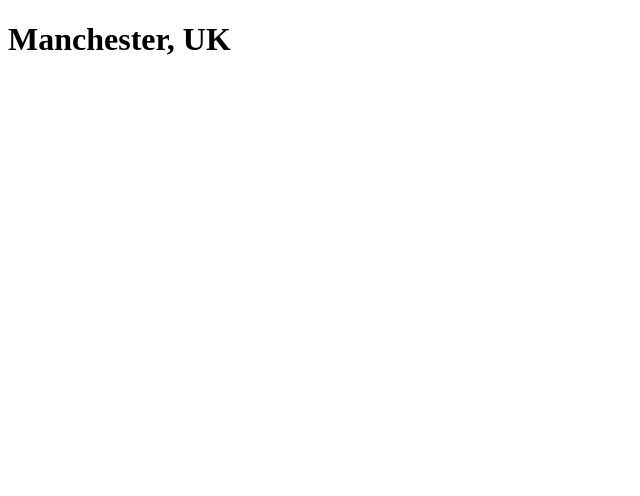
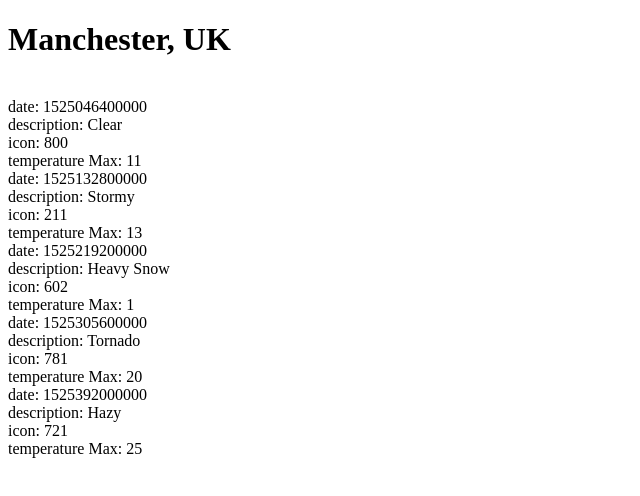
Before and after one commit to CommandShiftHQ/react-bootstrap, a React app: page / in a window 1280 px wide. Shown: the top 496 px of the page, without its empty margins (0-640 px from the left). Built offline with nearby package versions, Linux system fonts and the light colour scheme.

Commit message:
test not working but file does! 8)

```diff
--- a/components/app.jsx
+++ b/components/app.jsx
@@ -1,13 +1,24 @@
 import React from "react";
+import PropTypes from "prop-types";
 import LocationDetails from "./location-details";
-import PropTypes from "prop-types";
+import ForecastSummaries from "./forecast-summaries";
 
 const App = props => {
   return (
-    <LocationDetails
-      city={props.location.city}
-      country={props.location.country}
-    />
+    <div>
+      <LocationDetails
+        city={props.location.city}
+        country={props.location.country}
+      />
+      <br />
+      <ForecastSummaries
+        forecasts={props.forecasts}
+        // temperature={props.forecasts.temperature.max}
+        // date={props.forecasts.date}
+        // description={props.forecasts.description}
+        // icon={props.forecasts.icon}
+      />
+    </div>
   );
 };
 
@@ -15,6 +26,7 @@ App.propTypes = {
   location: PropTypes.shape({
     city: PropTypes.string,
     country: PropTypes.string
-  }).isRequired
+  }).isRequired,
+  forecasts: PropTypes.array.isRequired
 };
 export default App;
--- /dev/null
+++ b/components/forcast-summary.jsx
@@ -0,0 +1,17 @@
+import React from "react";
+
+const ForecastSummary = props => {
+  return (
+    <div className="forecast-summary">
+      <span>date: {props.date}</span>
+      <br />
+      <span>description: {props.description}</span>
+      <br />
+      <span>icon: {props.icon}</span>
+      <br />
+      <span>temperature Max: {props.temperature}</span>
+    </div>
+  );
+};
+
+export default ForecastSummary;
--- /dev/null
+++ b/components/forecast-summaries.jsx
@@ -0,0 +1,23 @@
+import React from "react";
+import ForecastSummary from "./forcast-summary";
+
+const ForecastSummaries = props => {
+  return (
+    <div className="forecast-summaries">
+      {props.forecasts.map((forecasts, index) => {
+        console.log("forecasts", forecasts.temperature);
+        return (
+          <ForecastSummary
+            key={forecasts.date}
+            date={forecasts.date}
+            description={forecasts.description}
+            icon={forecasts.icon}
+            temperature={forecasts.temperature.max}
+          />
+        );
+      })}
+    </div>
+  );
+};
+
+export default ForecastSummaries;
--- a/src/index.jsx
+++ b/src/index.jsx
@@ -3,6 +3,9 @@ import React from "react";
 import { render } from "react-dom";
 import App from "../components/app";
 
-import { location } from "./data/forecast.json";
+import { location, forecasts } from "./data/forecast.json";
 
-render(<App location={location} />, document.getElementById("root"));
+render(
+  <App location={location} forecasts={forecasts} />,
+  document.getElementById("root")
+);
```
